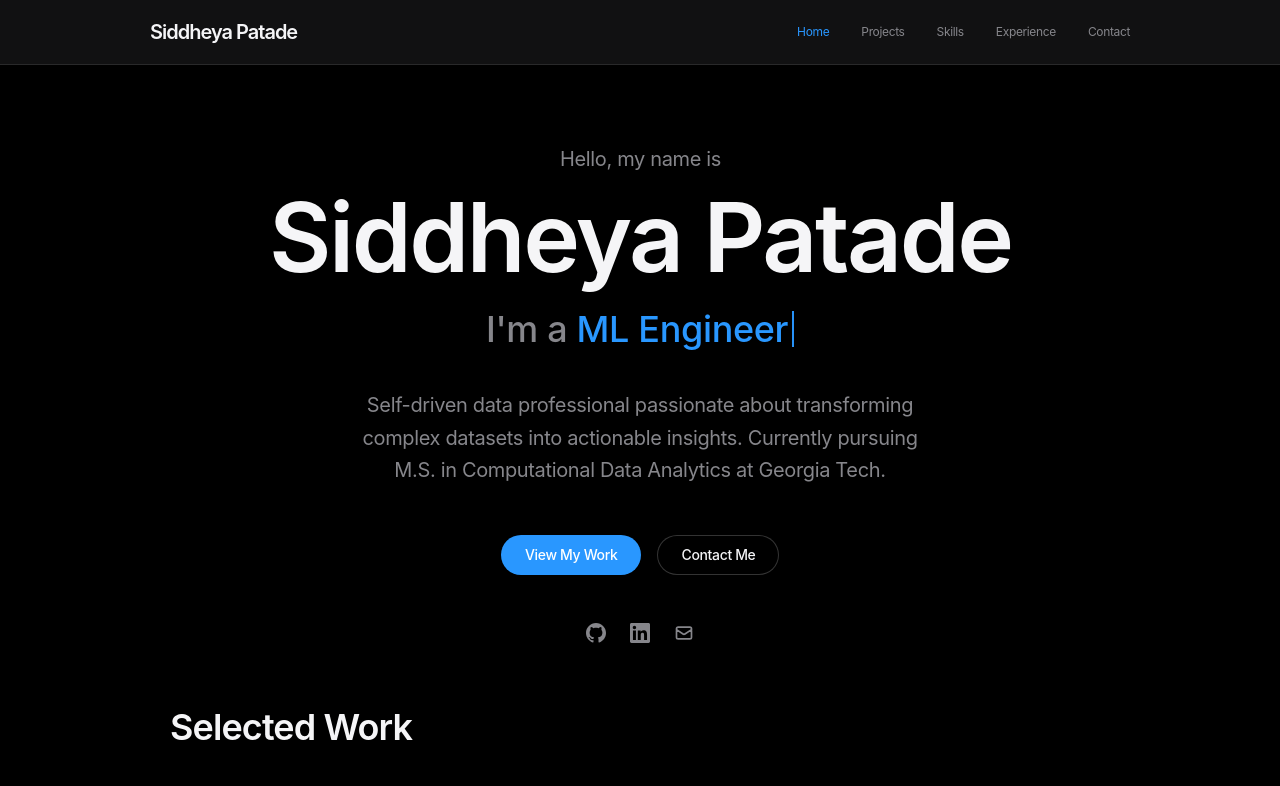
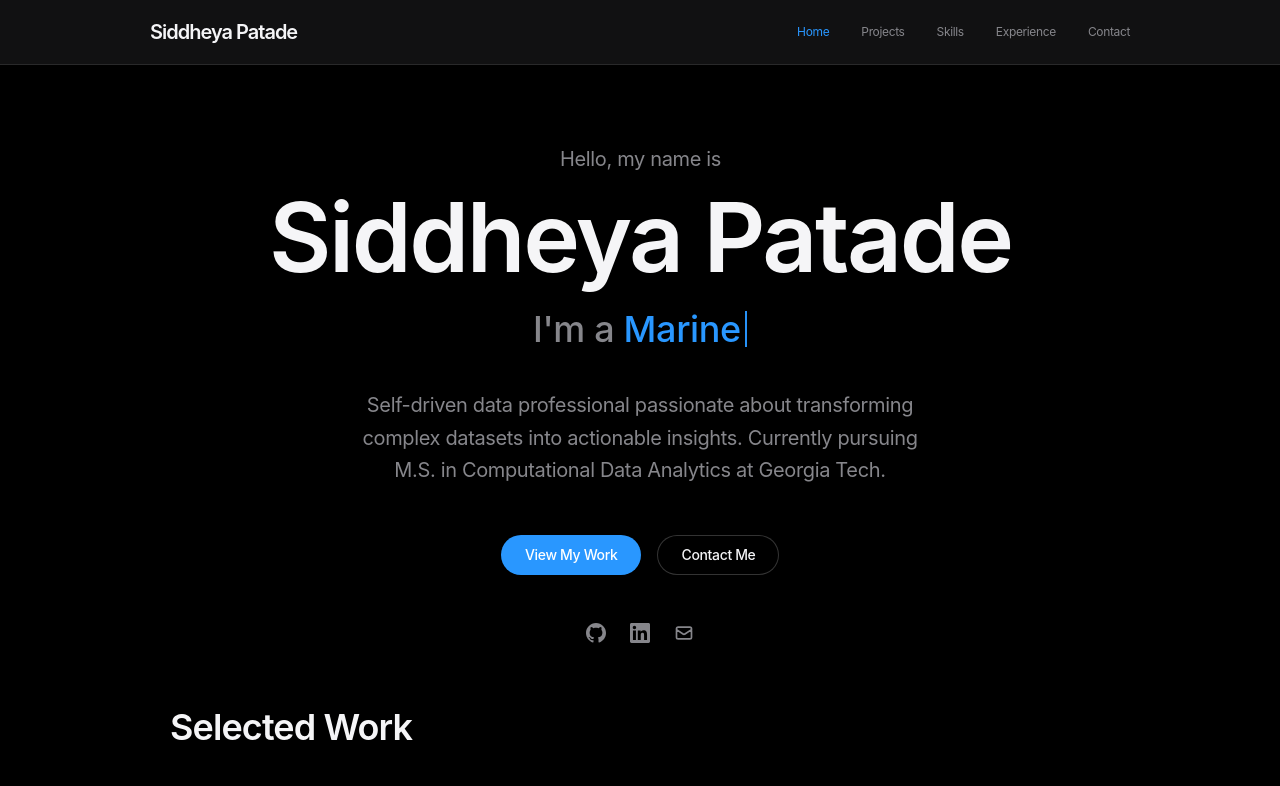
Before and after one commit to inSideos-designs/portfolio, a Next.js app: page / in a window 1280 px wide. Shown: the top 786 px of the page. Built offline with nearby package versions, Linux system fonts and the light colour scheme.

Commit message:
Add Marine to typing animation

```diff
--- a/src/components/Hero.tsx
+++ b/src/components/Hero.tsx
@@ -18,7 +18,7 @@ const Hero = () => {
         <div className="text-2xl md:text-4xl font-medium text-text-secondary animate-fade-in-scale [animation-delay:200ms] opacity-0 mt-2">
           <span>I&apos;m a </span>
           <TypeWriter
-            words={["Data Analyst", "ML Engineer", "Problem Solver", "Python Developer", "Dashboard Builder"]}
+            words={["Data Analyst", "Marine", "ML Engineer", "Problem Solver", "Python Developer", "Dashboard Builder"]}
             typeSpeed={80}
             deleteSpeed={40}
             delayBetween={2000}
```
